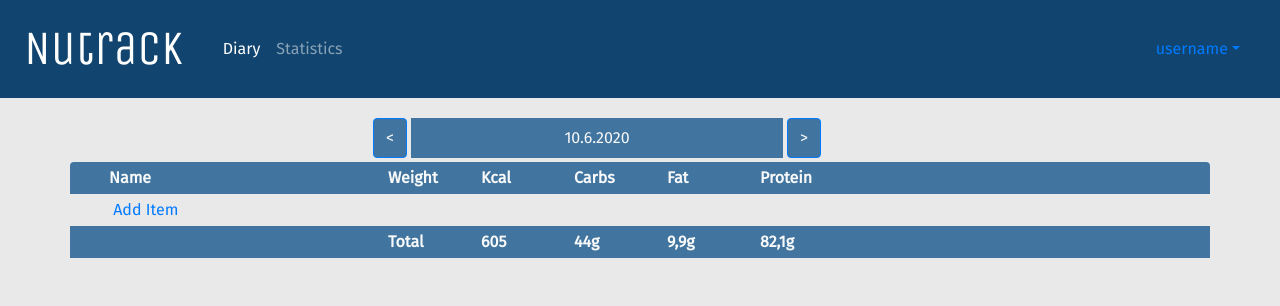
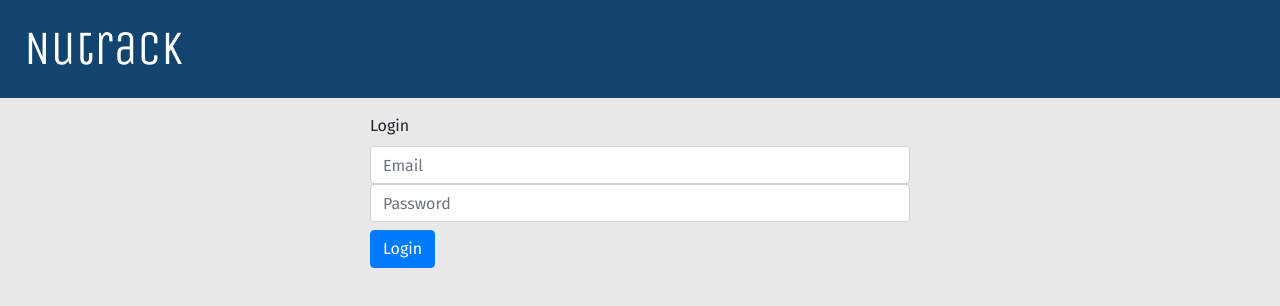
Before and after one commit to tabur/nutri-track, a React (Create React App) app in the folder frontend/: page / in a window 1280 px wide. Shown: the top 306 px of the page. Built offline with nearby package versions, Linux system fonts and the light colour scheme.

Commit message:
login, logout ja reititys

```diff
--- a/frontend/package.json
+++ b/frontend/package.json
@@ -10,6 +10,7 @@
     "react": "^16.13.1",
     "react-bootstrap": "^1.0.1",
     "react-dom": "^16.13.1",
+    "react-router-dom": "^5.2.0",
     "react-scripts": "3.4.1"
   },
   "scripts": {
@@ -36,5 +37,5 @@
   "devDependencies": {
     "parcel": "^1.12.4"
   },
-  "proxy":"http://localhost:3001"
+  "proxy": "http://localhost:3001"
 }
--- a/frontend/src/App.js
+++ b/frontend/src/App.js
@@ -5,6 +5,10 @@ import AddFood from './components/AddFood';
 import NavBar from './components/NavBar';
 import DayView from './components/DayView';
 import Container from 'react-bootstrap/Container';
+import Login from './components/Login';
+import AddMeal from './components/AddMeal';
+import {Switch, Route, Redirect} from 'react-router-dom';
+import {withRouter} from 'react-router-dom';
 
 
 class App extends React.Component {
@@ -13,8 +17,11 @@ class App extends React.Component {
 
     // tilapäinen säilö
     this.state = {
-			list:[],
-			food:{}
+      list:[],
+      food:{},
+      isLogged: false,
+      username:"",
+      token: ""
 		}
   }
 
@@ -88,7 +95,8 @@ class App extends React.Component {
 		}
 		fetch("/api/food",request).then(response => {
 			if(response.ok) {
-				console.log("food added:", {food});
+        console.log("food added:", {food});
+        this.props.history.push("/addmeal");
 			} else {
 				console.log("Server responded with status:",response.status);
 			}
@@ -97,12 +105,94 @@ class App extends React.Component {
 		})
   }
 
+  onLogin = (user) => {
+		let request = {
+			method:"POST",
+			mode:"cors",
+			headers:{"Content-type":"application/json"},
+			body:JSON.stringify(user)
+    }
+
+		fetch("/login",request).then(response => {
+			//this.setLoadingState(false);
+			if(response.ok) {
+				response.json().then(data => {
+					this.setState({
+            token:data.token,
+            username:data.username,
+						isLogged:true
+					}, () => {
+						this.saveToStorage();
+					})
+				}).catch(error => {
+					console.log(error)
+        })
+			} else {
+				console.log("Server responded with status:",response.status);
+			}
+		}).catch(error => {
+			//this.setLoadingState(false);
+			console.log(error);
+    })
+
+	}
+
+	onLogout = () => {
+		let request = {
+			method:"POST",
+			mode:"cors",
+			headers: {"Content-type":"application/json",
+			"token":this.state.token}
+		}
+
+		fetch("/logout",request).then(response => {
+			this.setState({
+        username:"",
+				token:"",
+				isLogged:false
+			})
+			sessionStorage.removeItem("state");
+		}).catch(error => {
+			//this.setLoadingState(false);
+			console.log(error);
+    })
+
+	}
+
   render() {
     return(
       <div className="App">
-        <NavBar />
+        <NavBar username={this.state.username} isLogged={this.state.isLogged}
+        onLogout={this.onLogout} />
         <Container id="main-content" className="mt-3">
-          <DayView />
+
+          <Switch>
+            <Route exact path="/" render={() =>(
+              this.state.isLogged ?
+              (<Redirect to="/diary"/>):
+              (<Login onLogin={this.onLogin} />)
+            )}/>
+            <Route path="/diary" render={() => (
+              this.state.isLogged ?
+              (<DayView />):
+              (<Redirect to="/"/>)
+            )}/>
+            <Route path="/addmeal" render={() => (
+              this.state.isLogged ?
+              (<AddMeal />):
+              (<Redirect to="/"/>)
+            )}/>
+            <Route path="/addfood" render={() => (
+              this.state.isLogged ?
+              (<AddFood addFood={this.addFood} />):
+              (<Redirect to="/"/>)
+            )}/>
+            <Route render={() => (
+              this.state.isLogged ?
+              (<Redirect to="/diary"/>):
+              (<Redirect to="/"/>)
+			 	    )}/>
+          </Switch>
         </Container>
       </div>
 
@@ -110,4 +200,4 @@ class App extends React.Component {
   }
 }
 
-export default App;
+export default withRouter(App);
--- a/frontend/src/components/AddFood.js
+++ b/frontend/src/components/AddFood.js
@@ -68,15 +68,11 @@ class AddFood extends React.Component {
 
   }
 
-  submit = (event) => {
-		event.preventDefault();
-	}
-
   render() {
     return (
       <Container>
 
-        <Form size="sm" onSubmit={this.submit}>
+        <Form size="sm">
 
           <legend>Food information</legend>
           <Col md={6}>
--- a/frontend/src/components/AddMeal.js
+++ b/frontend/src/components/AddMeal.js
@@ -2,6 +2,7 @@ import React from 'react';
 import Form from 'react-bootstrap/Form';
 import Button from 'react-bootstrap/Button';
 import Col from 'react-bootstrap/Col';
+import {Link} from 'react-router-dom';
 
 
 class AddMeal extends React.Component {
@@ -110,9 +111,9 @@ class AddMeal extends React.Component {
             </div>
           </Form.Row>
           <Form.Row className="pt-2">
-            <Button type="submit" variant="primary" onClick={this.addFood}>Add New </Button>
+            <Link to="/addfood">Add New</Link>
             <div className="pl-2">
-              <Button type="submit" variant="primary" >Edit </Button>
+              <Link to="/editfood">Edit</Link>
             </div>
           </Form.Row>
           </Col>
--- a/frontend/src/components/DayView.js
+++ b/frontend/src/components/DayView.js
@@ -3,6 +3,7 @@ import Container from 'react-bootstrap/Container';
 import Col from 'react-bootstrap/Col';
 import Row from 'react-bootstrap/Row';
 import Button from 'react-bootstrap/Button';
+import {Link} from 'react-router-dom';
 
 
 export default class DayView extends React.Component {
@@ -31,7 +32,7 @@ export default class DayView extends React.Component {
       <div>
         <Row id="date-button-row" className="pl-4 py-1 text-light">
             <Col md={3}></Col>
-              <div class="btn-group">
+              <div className="btn-group">
                 <Button className="bg-header text-light">&lt;</Button>
               </div>
             <Col md={4} id="date" className="align-self-center text-center p-2 mx-1 bg-header">
@@ -50,7 +51,7 @@ export default class DayView extends React.Component {
         </Row>
         {/* {diaryRow} */}
         <Row className="diary-item p-1 pl-4">
-          <Col md={3} className="cell"><a href="#">Add Item</a></Col><Col md={9} className="cell"></Col>
+          <Col md={3} className="cell"><Link to="/addmeal">Add Item</Link></Col><Col md={9} className="cell"></Col>
         </Row>
         <Row id="diary-total-numbers" className="py-1 pl-4 font-weight-bold bg-header text-light">
           <Col md={1} className="offset-3">Total</Col>
--- a/frontend/src/components/Login.js
+++ b/frontend/src/components/Login.js
@@ -14,7 +14,10 @@ export default class Login extends React.Component {
     }
   }
 
-  onLogin =() => {
+  onLogin =(event) => {
+    event.preventDefault();
+    event.stopPropagation();
+
     let user = {
       username: this.state.username,
       password: this.state.password
@@ -35,12 +38,12 @@ export default class Login extends React.Component {
       <Row>
         <Col md={3}></Col>
         <Col>
-        <Form>
+        <Form onSubmit={this.onLogin}>
           <Form.Label>Login</Form.Label>
 
           <Form.Control type="text" name="username" value={this.state.username} onChange={this.onChange} placeholder="Email" />
           <Form.Control type="password" name="password" value={this.state.password} onChange={this.onChange} placeholder="Password" />
-          <div className="pt-2"><Button onClick={this.onLogin}>Login</Button></div>
+          <div className="pt-2"><Button type="submit">Login</Button></div>
         </Form>
         </Col>
         <Col md={3}></Col>
--- a/frontend/src/components/NavBar.js
+++ b/frontend/src/components/NavBar.js
@@ -10,22 +10,32 @@ export default class NavBar extends React.Component {
   }
 
   render() {
+
+    let link1 = "";
+    let options = "";
+    if(this.props.isLogged) {
+
+      link1 = <Nav.Link eventKey="link-1" href="#">Diary <span className="sr-only"></span></Nav.Link>
+      options = <NavDropdown variant="light" title={this.props.username} className="ml-auto mr-2" alignRight aria-labelledby="navbarDropdownMenuLink">
+                  <NavDropdown.Item>
+                    <Button variant="danger" onClick={() => this.props.onLogout()}>Logout </Button>
+                  </NavDropdown.Item>
+                </NavDropdown>
+    }
+
+
     return(
       <Navbar className="navbar" variant="dark" className="navbar-expand pl-4">
         <Navbar.Brand href="" id="logo">Nutrack</Navbar.Brand>
         <Nav className="pl-3" activeKey="link-1">
           <Nav.Item>
-            <Nav.Link eventKey="link-1" href="#">Diary <span className="sr-only"></span></Nav.Link>
+            {link1}
           </Nav.Item>
-          <Nav.Item>
+          {/* <Nav.Item>
             <Nav.Link eventKey="link-2" href="#">Statistics</Nav.Link>
-          </Nav.Item>
+          </Nav.Item> */}
         </Nav>
-        <NavDropdown variant="light" title="username" className="ml-auto mr-2" alignRight aria-labelledby="navbarDropdownMenuLink">
-          <NavDropdown.Item>
-            <Button variant="danger">Logout</Button>
-          </NavDropdown.Item>
-        </NavDropdown>
+        {options}
       </Navbar>
     )
   }
--- a/frontend/src/index.js
+++ b/frontend/src/index.js
@@ -3,10 +3,13 @@ import ReactDOM from 'react-dom';
 import './index.css';
 import App from './App';
 import * as serviceWorker from './serviceWorker';
+import {BrowserRouter} from 'react-router-dom';
 
 ReactDOM.render(
   <React.StrictMode>
-    <App />
+    <BrowserRouter>
+      <App />
+    </BrowserRouter>
   </React.StrictMode>,
   document.getElementById('root')
 );
```
Also changed, not shown: 2 other files (tests, documents, lock files or other folders).
